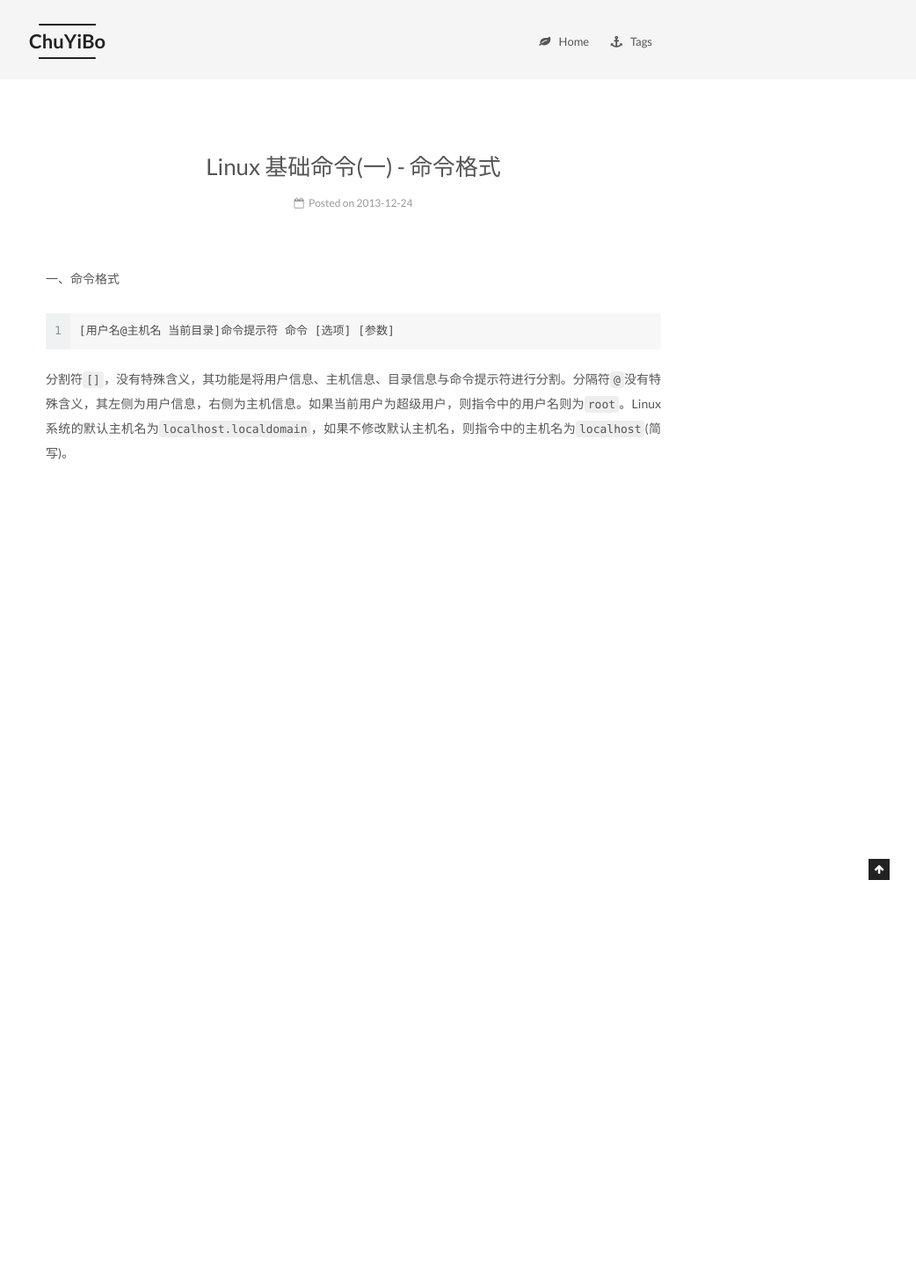
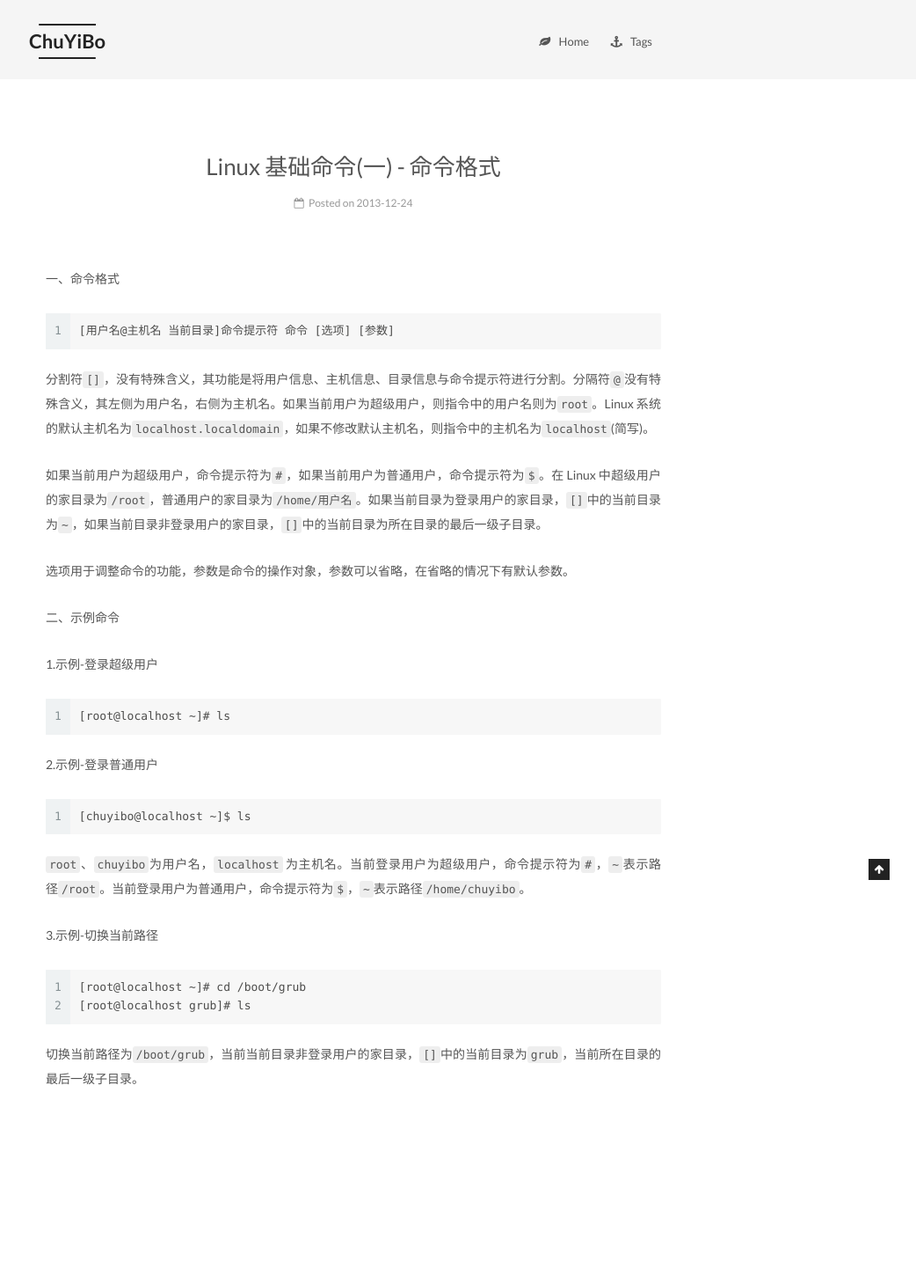
Before and after one commit to chuyibo/chuyibo.github.io, a Jekyll site: the page built from _posts/2013-12-24-categories.md, in a window 1280 px wide. Shown: the whole page at 88% size, without its empty margins (238-1280 px from the left). Built offline with Jekyll 4.4.1, drawn with Linux system fonts in a browser that asks for light colours; before the commit the page ends 900 px from its top, so only the background shows below that.

Commit message:
2021/01/07

````diff
--- a/_posts/2013-12-24-categories.md
+++ b/_posts/2013-12-24-categories.md
@@ -2,7 +2,7 @@
 title: Linux 基础命令(一) - 命令格式
 date: 2013-12-24 23:30:09
 categories:
-- Linux 命令
+- Linux命令
 ---
 
 一、命令格式
@@ -11,4 +11,33 @@ categories:
 [用户名@主机名 当前目录]命令提示符 命令 [选项] [参数]
 ```
 
-分割符`[]`，没有特殊含义，其功能是将用户信息、主机信息、目录信息与命令提示符进行分割。分隔符`@`没有特殊含义，其左侧为用户信息，右侧为主机信息。如果当前用户为超级用户，则指令中的用户名则为`root`。Linux 系统的默认主机名为`localhost.localdomain`，如果不修改默认主机名，则指令中的主机名为`localhost`(简写)。
+分割符`[]`，没有特殊含义，其功能是将用户信息、主机信息、目录信息与命令提示符进行分割。分隔符`@`没有特殊含义，其左侧为用户名，右侧为主机名。如果当前用户为超级用户，则指令中的用户名则为`root`。Linux 系统的默认主机名为`localhost.localdomain`，如果不修改默认主机名，则指令中的主机名为`localhost`(简写)。
+
+如果当前用户为超级用户，命令提示符为`#`，如果当前用户为普通用户，命令提示符为`$`。在 Linux 中超级用户的家目录为`/root`，普通用户的家目录为`/home/用户名`。如果当前目录为登录用户的家目录，`[]`中的当前目录为`~`，如果当前目录非登录用户的家目录，`[]`中的当前目录为所在目录的最后一级子目录。
+
+选项用于调整命令的功能，参数是命令的操作对象，参数可以省略，在省略的情况下有默认参数。
+
+二、示例命令
+
+1.示例-登录超级用户
+
+```
+[root@localhost ~]# ls
+```
+
+2.示例-登录普通用户
+
+```
+[chuyibo@localhost ~]$ ls
+```
+
+`root`、`chuyibo`为用户名，`localhost` 为主机名。当前登录用户为超级用户，命令提示符为`#`，`~`表示路径`/root`。当前登录用户为普通用户，命令提示符为`$`，`~`表示路径`/home/chuyibo`。
+
+3.示例-切换当前路径
+
+```
+[root@localhost ~]# cd /boot/grub
+[root@localhost grub]# ls
+```
+
+切换当前路径为`/boot/grub`，当前当前目录非登录用户的家目录，`[]`中的当前目录为`grub`，当前所在目录的最后一级子目录。
````
